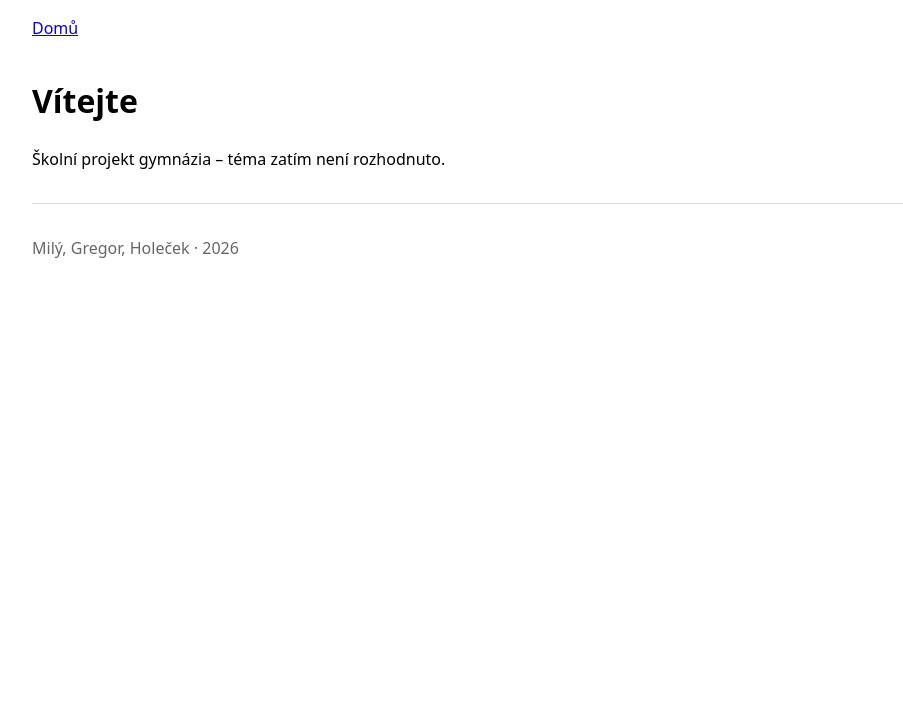
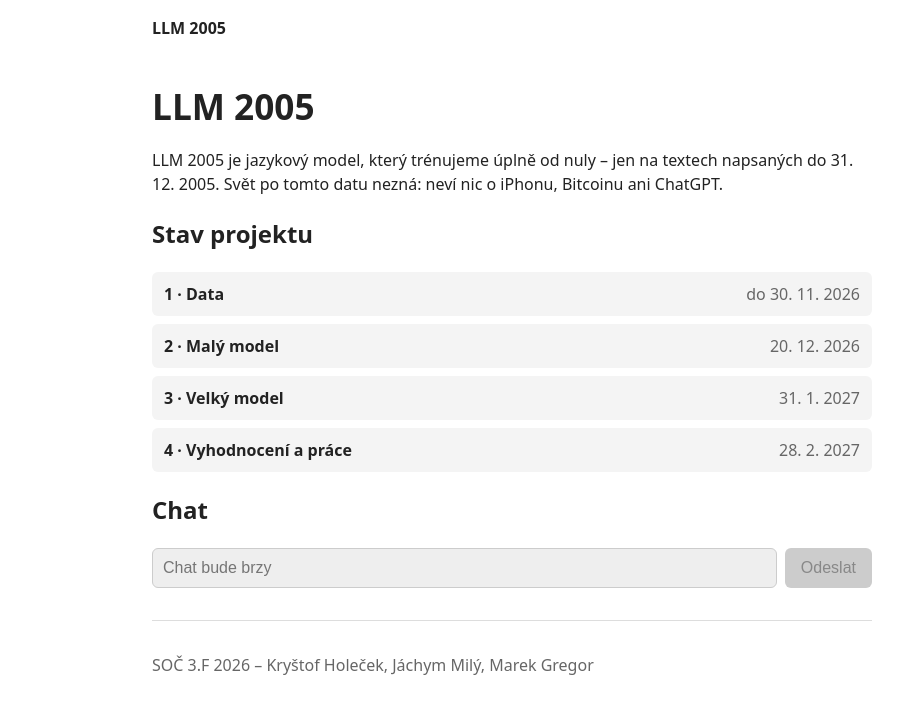
Before and after one commit to krystofholecek/rocnikovka3f_2026, a Django app: page / in a window 1280 px wide. Shown: the top 714 px of the page, without its empty margins (128-1031 px from the left). Run offline with Django 5.2, Linux system fonts and the light colour scheme.

Commit message:
feat: základní statická úvodní stránka LLM 2005
Co-Authored-By: Claude Opus 5.5 <noreply@anthropic.com>

```diff
--- a/core/templates/core/home.html
+++ b/core/templates/core/home.html
@@ -1,6 +1,29 @@
 {% extends 'base.html' %}
 
 {% block content %}
-<h1>Vítejte</h1>
-<p>Školní projekt gymnázia – téma zatím není rozhodnuto.</p>
+<h1>LLM 2005</h1>
+<p>
+    LLM 2005 je jazykový model, který trénujeme úplně od nuly – jen na textech
+    napsaných do 31. 12. 2005. Svět po tomto datu nezná: neví nic o iPhonu,
+    Bitcoinu ani ChatGPT.
+</p>
+
+<section>
+    <h2>Stav projektu</h2>
+    <ol class="milestones">
+        <li><strong>1 · Data</strong> <span>do 30. 11. 2026</span></li>
+        <li><strong>2 · Malý model</strong> <span>20. 12. 2026</span></li>
+        <li><strong>3 · Velký model</strong> <span>31. 1. 2027</span></li>
+        <li><strong>4 · Vyhodnocení a práce</strong> <span>28. 2. 2027</span></li>
+    </ol>
+</section>
+
+<section>
+    <h2>Chat</h2>
+    {# Zatím jen zašedlé políčko, model ještě není připojený. #}
+    <div class="chat">
+        <input type="text" placeholder="Chat bude brzy" aria-label="Chat bude brzy" disabled>
+        <button type="button" disabled>Odeslat</button>
+    </div>
+</section>
 {% endblock %}
--- a/core/tests.py
+++ b/core/tests.py
@@ -7,3 +7,6 @@ class HomePageTests(TestCase):
         response = self.client.get(reverse('core:home'))
         self.assertEqual(response.status_code, 200)
         self.assertTemplateUsed(response, 'core/home.html')
+        self.assertContains(response, 'LLM 2005')
+        self.assertContains(response, 'Stav projektu')
+        self.assertContains(response, 'Chat bude brzy')
--- a/static/css/style.css
+++ b/static/css/style.css
@@ -1,13 +1,73 @@
 body {
     font-family: system-ui, sans-serif;
-    max-width: 960px;
+    max-width: 720px;
     margin: 0 auto;
     padding: 0 16px;
     line-height: 1.5;
+    color: #222;
 }
 
 header, footer {
     padding: 16px 0;
+}
+
+header a {
+    font-weight: bold;
+    color: #222;
+    text-decoration: none;
+}
+
+h1 {
+    font-size: 2.2rem;
+    margin-bottom: 8px;
+}
+
+/* Seznam milníků: každý milník jako jeden řádek s datem vpravo */
+.milestones {
+    list-style: none;
+    padding: 0;
+}
+
+.milestones li {
+    display: flex;
+    flex-wrap: wrap;
+    justify-content: space-between;
+    gap: 8px;
+    padding: 10px 12px;
+    margin-bottom: 8px;
+    background: #f4f4f4;
+    border-radius: 6px;
+}
+
+.milestones span {
+    color: #666;
+}
+
+/* Zašedlé chatovací políčko – zatím nefunguje */
+.chat {
+    display: flex;
+    gap: 8px;
+}
+
+.chat input {
+    flex: 1;
+    min-width: 0;
+    padding: 10px;
+    font-size: 1rem;
+    border: 1px solid #ccc;
+    border-radius: 6px;
+    background: #eee;
+    color: #999;
+}
+
+.chat button {
+    padding: 10px 16px;
+    font-size: 1rem;
+    border: none;
+    border-radius: 6px;
+    background: #ccc;
+    color: #888;
+    cursor: not-allowed;
 }
 
 footer {
--- a/templates/base.html
+++ b/templates/base.html
@@ -4,20 +4,20 @@
 <head>
     <meta charset="UTF-8">
     <meta name="viewport" content="width=device-width, initial-scale=1.0">
-    <title>{% block title %}SOČ 3F 2026{% endblock %}</title>
+    <title>{% block title %}LLM 2005{% endblock %}</title>
     <link rel="stylesheet" href="{% static 'css/style.css' %}">
 </head>
 <body>
     <header>
         <nav>
-            <a href="{% url 'core:home' %}">Domů</a>
+            <a href="{% url 'core:home' %}">LLM 2005</a>
         </nav>
     </header>
     <main>
         {% block content %}{% endblock %}
     </main>
     <footer>
-        <p>Milý, Gregor, Holeček &middot; 2026</p>
+        <p>SOČ 3.F 2026 – Kryštof Holeček, Jáchym Milý, Marek Gregor</p>
     </footer>
 </body>
 </html>
```
